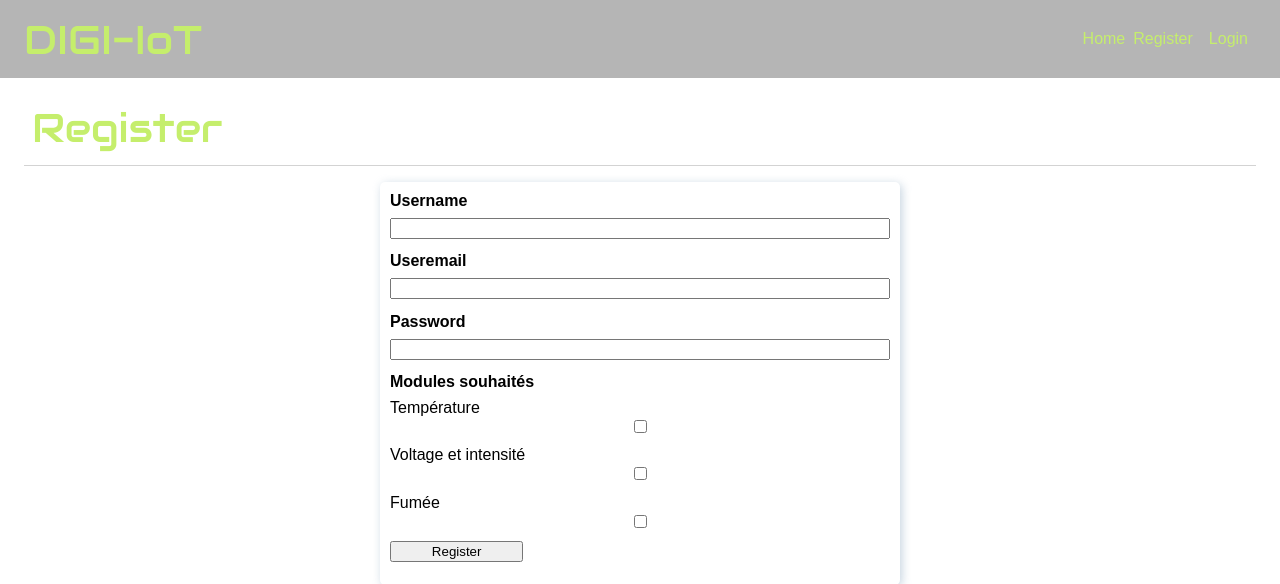
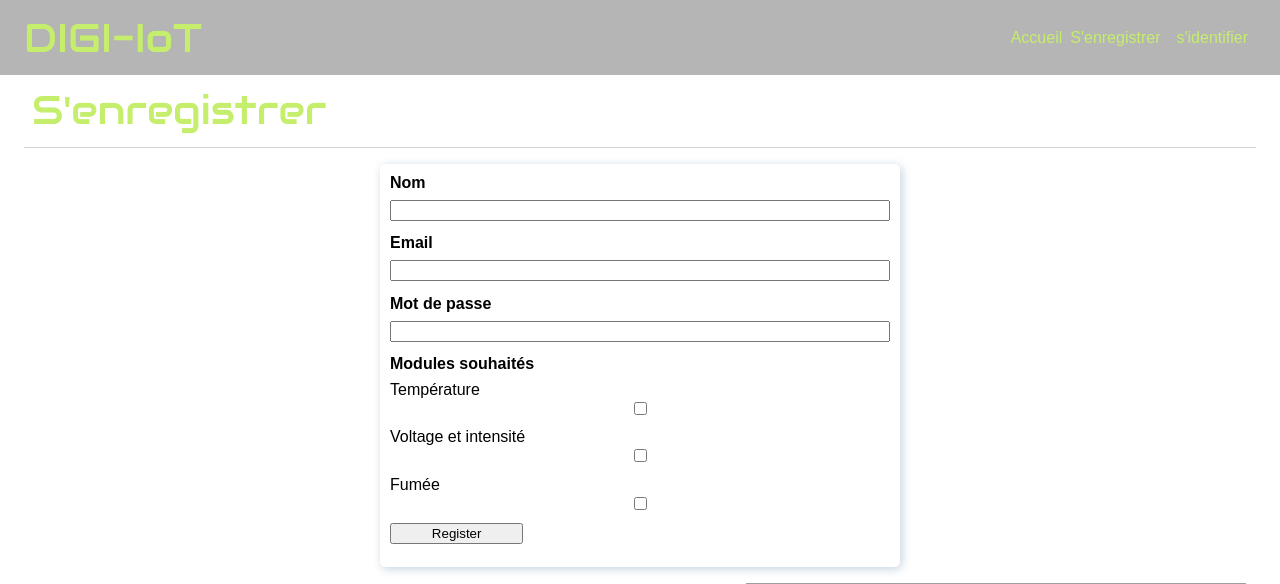
Before and after one commit to Hermann002/iotProject, a Flask app: page /auth/register in a window 1280 px wide. Shown: the top 584 px of the page. Run offline with Flask 3, Linux system fonts and the light colour scheme; parts of the project's set-up code (start-up, migrations or seed data) failed here and were passed over; some libraries are stand-ins or nearby versions; some web fonts are replaced; grey boxes are pictures that could not be loaded.

Commit message:
amélioration

```diff
--- a/API/__init__.py
+++ b/API/__init__.py
@@ -29,7 +29,7 @@ def create_app(test_config = None):
 
         # Set the layout
         app.layout = html.Div([
-
+            # html.Link(rel='icon', type='image/x-icon', href='https://cdn-icons-png.flaticon.com/512/6080/6080697.png'),
             html.Header(
                 [
                     html.Div([
--- a/API/static/style.css
+++ b/API/static/style.css
@@ -38,7 +38,11 @@ nav{
     display: flex;
     align-items: center;
     padding: 0 1.5rem;
-    height: 78px;
+    height: 75px;
+    position: fixed;
+    right: 0;
+    left: 0;
+    top: 0;
 }
 
 nav h1{
@@ -63,12 +67,14 @@ nav ul li a, nav ul li span, header{
 }
 .content{
     padding: 0 1.5rem;
+    /*margin-top: 75px;*/
 }
 
 .content > header{
     border-bottom: 1px solid lightgray;
     display: flex;
     align-items: flex-end;
+    margin-top: 60px;
 }
 
 .content > header h1{
@@ -151,6 +157,7 @@ input[type=submit]{
     display: flex;
     flex-direction: column;
     width: 70%;
+    padding: 0 10px 10px 0;
 }
 
 .item{
@@ -164,8 +171,8 @@ input[type=submit]{
     padding: 10px;
     padding-top: 5px;
     margin: 5px;
-    border-radius: 5px;
-    box-shadow: rgba(136, 165, 191, 0.48) 2px 2px 10px 0px, rgba(255, 255, 255, 0.8) -2px -2px 10px 0px;
+    /* border-radius: 5px;
+    box-shadow: rgba(136, 165, 191, 0.48) 2px 2px 10px 0px, rgba(255, 255, 255, 0.8) -2px -2px 10px 0px; */
     height: auto;
     width: 25%;
     text-align: center;
@@ -258,6 +265,7 @@ footer > h1{
 .stat-content{
     display: flex;
     justify-content: space-between;
+    box-shadow: rgba(136, 165, 191, 0.48) 2px 2px 10px 0px, rgba(255, 255, 255, 0.8) -2px -2px 10px 0px;
 }
 
 .signification{
--- a/API/templates/auth/register.html
+++ b/API/templates/auth/register.html
@@ -1,16 +1,16 @@
 {% extends 'base.html' %}
 
 {% block header %}
-  <h1>{% block title %}Register{% endblock %}</h1>
+  <h1>{% block title %}S'enregistrer{% endblock %}</h1>
 {% endblock %}
 
 {% block content %}
   <form class="form-login" method="post">
-    <label for="username">Username</label>
+    <label for="username">Nom</label>
     <input name="username" id="username" required>
-    <label for="useremail">Useremail</label>
+    <label for="useremail">Email</label>
     <input name="useremail" id="useremail" required>
-    <label for="password">Password</label>
+    <label for="password">Mot de passe</label>
     <input type="password" name="password" id="password" required>
     <label for="choise">Modules souhaités</label>
       Température<input type="checkbox" name="option" value="temp_hum">
@@ -19,4 +19,9 @@
     </select>
     <input class="btn-log" type="submit" value="Register">
   </form>
+  <div class="home-element">
+    <h3 class="home-title">La plateforme qui revolutionne l'utilisation de l'energie</h3>
+    <img src="https://www.energycap.com/wp-content/uploads/2022/06/homepage_animation4_220906.gif" width="500px" alt="">
+    <p class="home-text">Notre logiciel de gestion de l'énergie et de maintenance conditionnelle vous donne un accès instantané à des données exploitables sur lesquelles vous pouvez compter pour mieux gérer la consommation des ressources, réduire votre empreinte carbone et réaliser des économies massives.</p>
+  </div>
 {% endblock %}
--- a/API/templates/base.html
+++ b/API/templates/base.html
@@ -4,24 +4,25 @@
     <meta charset="UTF-8">
     <meta http-equiv="X-UA-Compatible" content="IE=edge">
     <meta name="viewport" content="width=device-width, initial-scale=1.0">
-    <title>{% block title %}{% endblock %} - Flaskr</title>
+    <title>{% block title %}{% endblock %}</title>
     <link rel="stylesheet" href="{{ url_for('static', filename='style.css')}}">
     <link rel="stylesheet" href="https://fonts.googleapis.com/css2?family=Hind+Madurai">
     <link rel="stylesheet" href="https://fonts.googleapis.com/css?family=Audiowide">
+    <link rel="icon" type="image/png" href="https://cdn-icons-png.flaticon.com/512/6080/6080697.png">
 </head>
 <body>
     <nav>
         <h1>DIGI-IoT</h1>
-        <a href="{{ url_for('api.index') }}">Home</a>
+        <a href="{{ url_for('api.index') }}">Accueil</a>
         <ul>
             {% if g.user %}
                 <li><span> {{ g.user['username'] }} </span></li>
-                <li><a href="{{ url_for('auth.logout') }}">Log Out</a></li>
+                <li><a href="{{ url_for('auth.logout') }}">Sortir</a></li>
                 <li><a href="/analytics/{{g.user['token']}}">Graph</a></li>
                 <li><a href="{{ url_for('api.stats') }}">Stats</a></li>
             {% else %}
-                <li><a href="{{ url_for('auth.register') }}">Register</a></li>
-                <li><a href="{{ url_for('auth.login') }}">Login</a></li>
+                <li><a href="{{ url_for('auth.register') }}">S'enregistrer</a></li>
+                <li><a href="{{ url_for('auth.login') }}">s'identifier</a></li>
             {% endif %}
         </ul>
     </nav>
--- a/API/templates/blog/index.html
+++ b/API/templates/blog/index.html
@@ -14,8 +14,8 @@
 
 {% block content %}
 <div class="home-element">
-  <h3 class="home-title">The platform that revolutionizes the use of energy</h3>
+  <h3 class="home-title">La plateforme qui revolutionne l'utilisation de l'energie</h3>
   <img src="https://www.energycap.com/wp-content/uploads/2022/06/homepage_animation4_220906.gif" width="500px" alt="">
-  <p class="home-text">Our energy and sustainability management software gives you instant access to actionable data you can rely on to better manage resource consumption, reduce your carbon footprint and achieve massive cost savings.</p>
+  <p class="home-text">Notre logiciel de gestion de l'énergie et de maintenance conditionnelle vous donne un accès instantané à des données exploitables sur lesquelles vous pouvez compter pour mieux gérer la consommation des ressources, réduire votre empreinte carbone et réaliser des économies massives.</p>
 </div>
 {% endblock %}
```
Also changed, not shown: API/templates/auth/login.html (+8 -3 lines).
